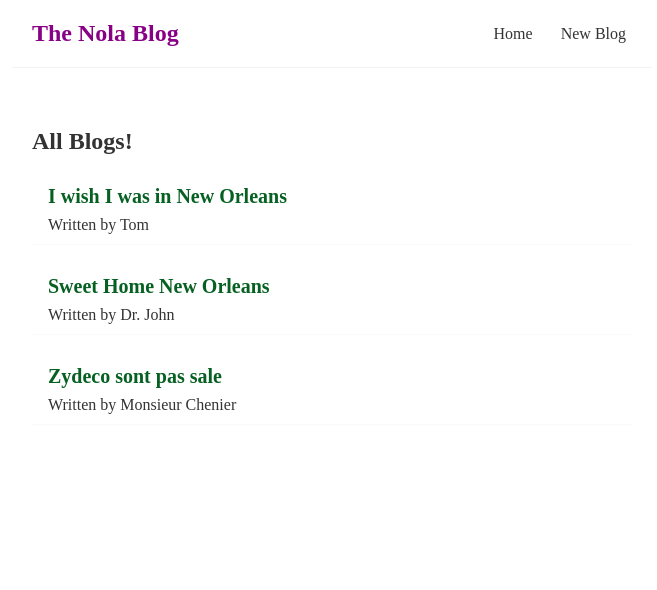
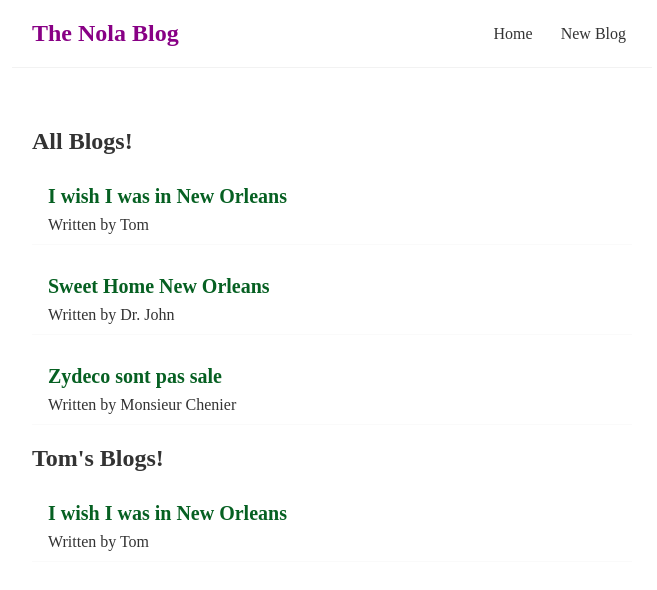
Before and after one commit to SteeshMcK/nola-blog, a React (Create React App) app: page / in a window 1280 px wide. Shown: the top 590 px of the page, without its empty margins (308-965 px from the left). Built offline with nearby package versions, Linux system fonts and the light colour scheme; a web font is replaced by a local one.

Commit message:
resuse BlogList component

```diff
--- a/src/components/Home/Home.js
+++ b/src/components/Home/Home.js
@@ -26,6 +26,7 @@ const Home = () => {
     return (
         <div className='home'>
             <BlogList blogs={ blogs } title="All Blogs!" />
+            <BlogList blogs={ blogs.filter((blog) => blog.author === 'Tom') } title="Tom's Blogs!" />
         </div>
      );
 }
```
Also changed, not shown: 1 other file (tests, documents, lock files or other folders).
